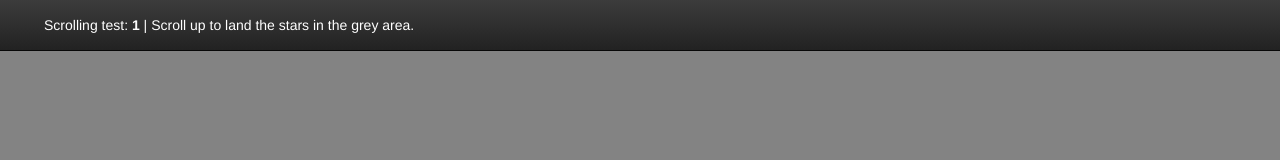
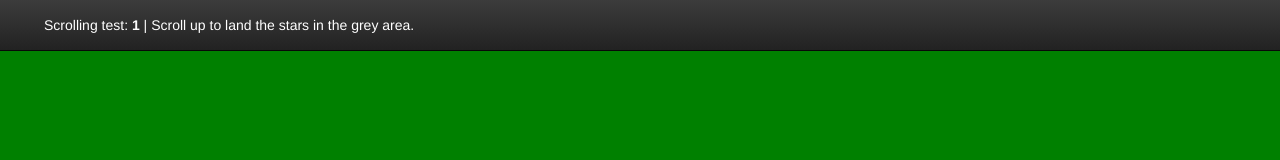
Before and after one commit to JosephIsedowo/ProjectHCI.github.io, a plain HTML site: page scrolling-test.html in a window 1280 px wide. Shown: the top 160 px of the page. Drawn offline with nearby package versions, Linux system fonts and the light colour scheme.

Commit message:
Update scrolling-test-styles.css

```diff
--- a/scrolling-test-styles.css
+++ b/scrolling-test-styles.css
@@ -1,7 +1,7 @@
 body{
     margin:0;
     height: 100%;
-    background-color: rgb(131, 131, 131);
+    background-color: green;
 }
 
 .grey_mask{
```
